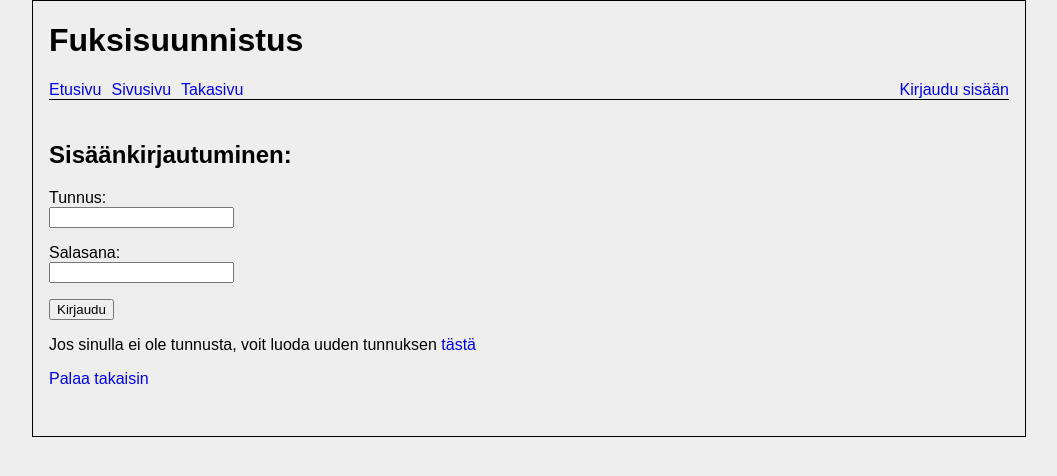
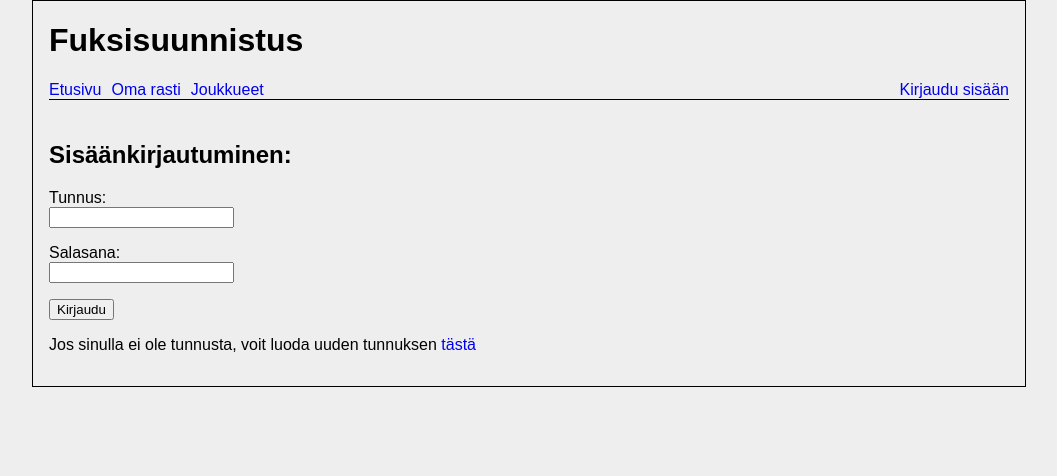
Before and after one commit to kvjanhun/tsoha-fuksisuunnistus, a Flask app: page /login in a window 1280 px wide. Shown: the top 476 px of the page, without its empty margins (111-1168 px from the left). Run offline with Flask 2, Linux system fonts and the light colour scheme.

Commit message:
Create placeholder site structure

```diff
--- a/routes.py
+++ b/routes.py
@@ -45,3 +45,11 @@ def register():
         if not users.register(username, password1):
             return render_template("error.html", message="Nyt ei onnistunut, koetapa uuestaan.")
         return redirect("/")
+
+@app.route("/user")
+def user():
+    return render_template("user.html")
+
+@app.route("/groups")
+def groups():
+    return render_template("groups.html")
--- /dev/null
+++ b/templates/groups.html
@@ -0,0 +1,5 @@
+{% extends "layout.html" %}
+{% block content %}
+
+Tääl ei oo viel mitään.
+{% endblock %}
--- a/templates/layout.html
+++ b/templates/layout.html
@@ -1,13 +1,16 @@
 <!doctype html>
-<link rel="stylesheet" href="/static/style.css">
-<meta name="viewport" content="width=device-width, initial-scale=1">
-<title>Fuksisuunnistus</title>
+<head>
+    <link rel="stylesheet" href="/static/style.css">
+    <link rel="icon" type="image/x-icon" href="/static/favicon.ico">
+    <meta name="viewport" content="width=device-width, initial-scale=1">
+    <title>Fuksisuunnistus</title>
+</head>
 <header>
     <h1>Fuksisuunnistus</h1>
     <div class="links">
         <a href="/">Etusivu</a>
-        <a href="/">Sivusivu</a>
-        <a href="/">Takasivu</a>
+        <a href="/user">Oma rasti</a>
+        <a href="/groups">Joukkueet</a>
         {% if session.user_id %}
         <div id="logged">Kirjautunut: {{ session.user_name }}
             <a href="/logout">Kirjaudu ulos</a>
--- a/templates/login.html
+++ b/templates/login.html
@@ -12,7 +12,4 @@ Salasana: <br><input type="password" name="password">
 </form>
 Jos sinulla ei ole tunnusta, voit luoda uuden tunnuksen <a href="/register">tästä</a>
 
-<p>
-<a href="/">Palaa takaisin</a>
-
 {% endblock %}
```
Also changed, not shown: templates/user.html (added, +14 -0 lines).
